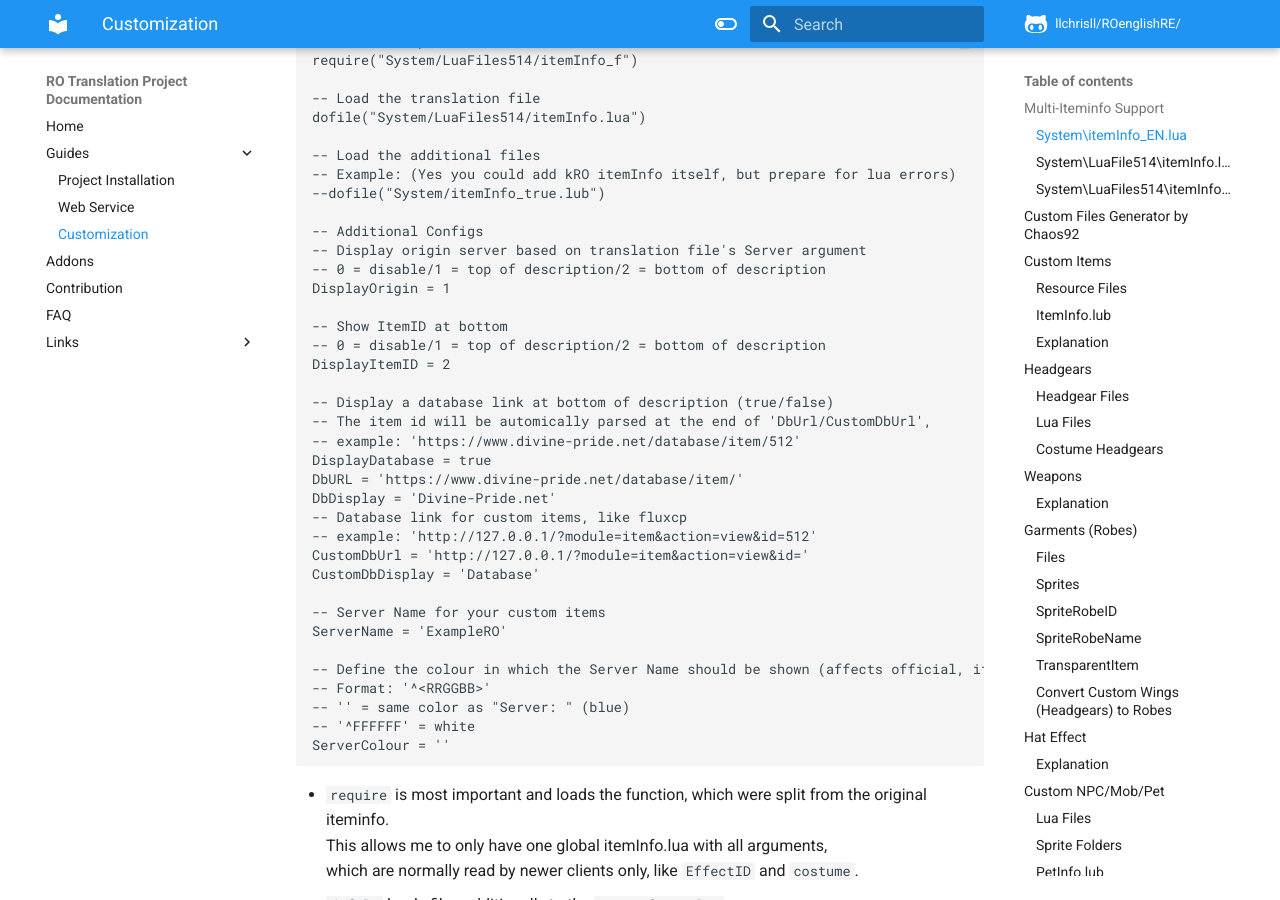
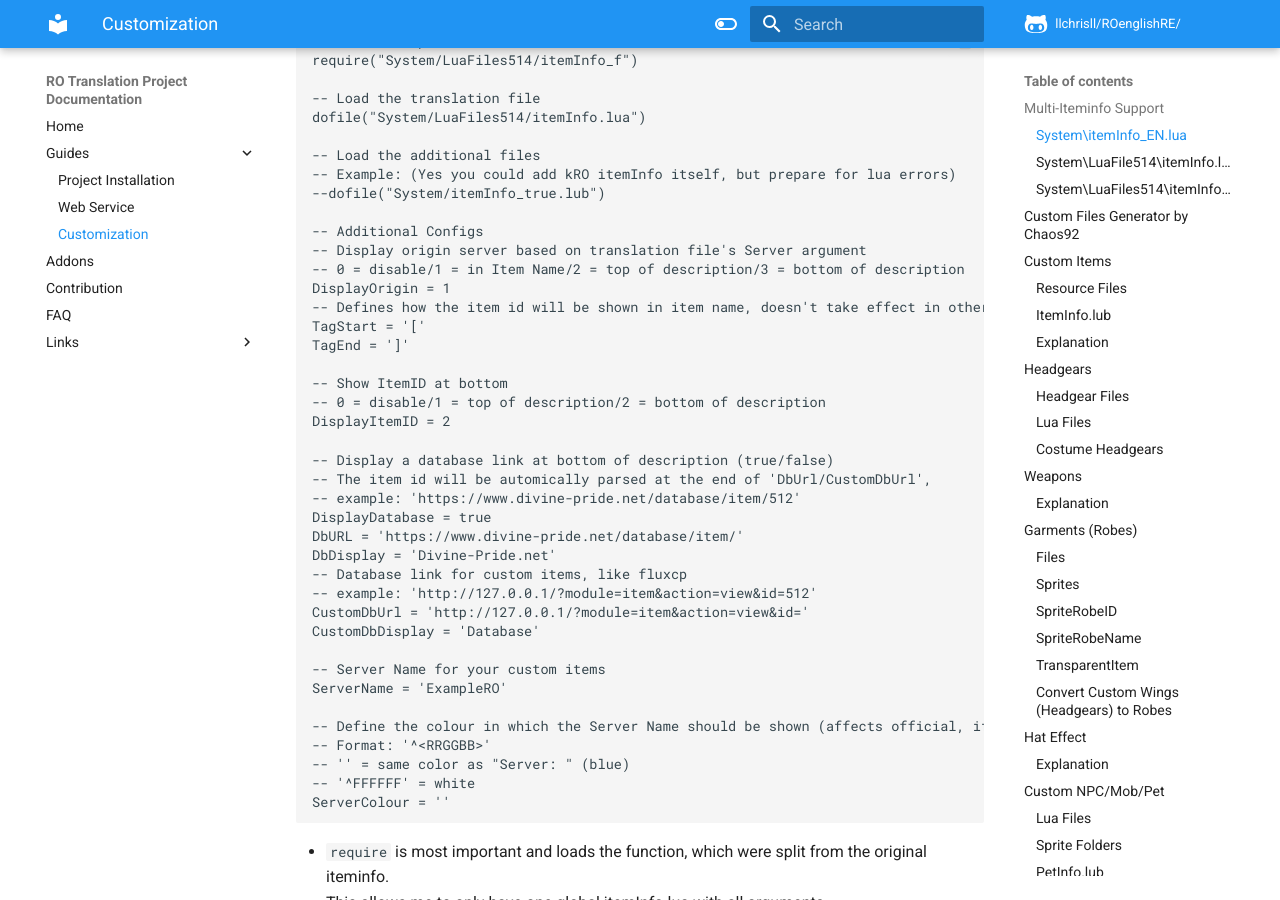
Before and after one commit to llchrisll/ROTPDocs, an MkDocs documentation site: the page built from docs/guides/customs.md, in a window 1280 px wide and 900 px high, scrolled down 518 px. Built offline with MkDocs 1.6.1 and Material for MkDocs 9.7.7, drawn with Linux system fonts in a browser that asks for light colours; comment, search, counter and statistics services are not loaded; some of the changed text lies outside the part shown.

Commit message:
Added an entry for the adjusted DisplayOrigin in customs.md

```diff
--- a/docs/guides/customs.md
+++ b/docs/guides/customs.md
@@ -24,8 +24,11 @@ dofile("System/LuaFiles514/itemInfo.lua")
 
 -- Additional Configs
 -- Display origin server based on translation file's Server argument
--- 0 = disable/1 = top of description/2 = bottom of description
+-- 0 = disable/1 = in Item Name/2 = top of description/3 = bottom of description
 DisplayOrigin = 1
+-- Defines how the item id will be shown in item name, doesn't take effect in other settings
+TagStart = '['
+TagEnd = ']'
 
 -- Show ItemID at bottom
 -- 0 = disable/1 = top of description/2 = bottom of description
@@ -77,6 +80,8 @@ These files contain missing and untranslated items from each server and are able
 
 * `DisplayOrigin` reads the custom `Server` argument and displays it based on the value you put it on, like this:
 ![](../images/itemInfo_Server.png)
+* `TagStart` and `TagEnd` defines how the server name is seperated from the Item Name and can be anything (tested with [] and () )
+![](../images/itemInfo_Server2.png) ![](../images/itemInfo_Server3.png)
 * `DisplayItemID` displays the Item ID based on the value you put, like this:
 ![](../images/itemInfo_ID.png)
 * `DisplayDatabase` displays an URL (opens in your webbrowser) to a database based on the value you put, which can define via `DbURL` and `DbDisplay`, like this:
```
Also changed, not shown: docs/images/itemInfo_Server2.png (added), docs/images/itemInfo_Server3.png (added).
